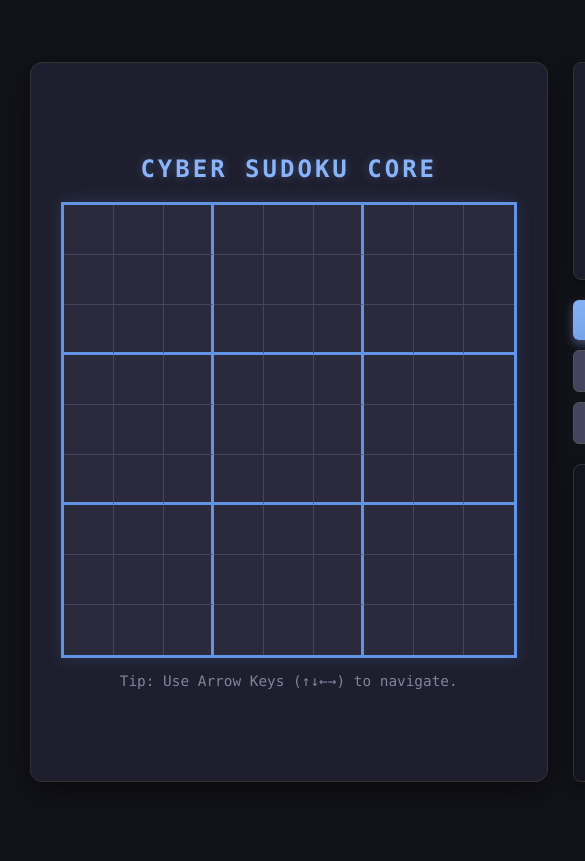
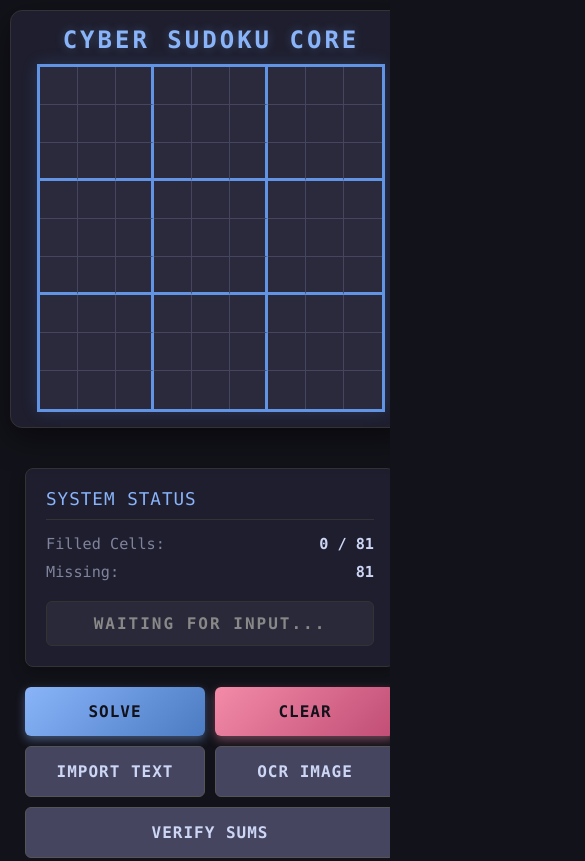
Before and after one commit to KKacobls/sudoku, a plain HTML site: page index.html in a window 390 px wide. Shown: the top 861 px of the page, 585 px wide, since content can reach past the window. Drawn offline with Linux system fonts and the light colour scheme.

Commit message:
Update: Add Mobile Responsive View

```diff
--- a/style.css
+++ b/style.css
@@ -26,6 +26,8 @@
     --src-manual: #ffffff;       /* 手打: 亮白 */
     --src-import: #f9e2af;       /* 匯入: 金黃 */
     --src-ocr: #cba6f7;          /* OCR: 紫色 */
+    /* 新增這一行：格子大小變數 */
+    --cell-size: 50px;
 }
 
 /* =========================================
@@ -95,8 +97,8 @@ body {
 
 .board {
     display: grid;
-    grid-template-columns: repeat(9, 50px);
-    grid-template-rows: repeat(9, 50px);
+    grid-template-columns: repeat(9, var(--cell-size));
+    grid-template-rows: repeat(9, var(--cell-size));
     border: 3px solid var(--border-outer);
     box-shadow: 0 0 15px rgba(98, 148, 230, 0.2);
     background-color: var(--grid-thick); /* 填補縫隙 */
@@ -104,10 +106,10 @@ body {
 }
 
 input {
-    width: 50px;
-    height: 50px;
+    width: var(--cell-size);
+    height: var(--cell-size);
     text-align: center;
-    font-size: 24px;
+    font-size: calc(var(--cell-size) * 0.5);
     border: none;
     outline: none;
     background-color: var(--input-bg);
@@ -315,3 +317,55 @@ textarea {
     0% { transform: rotate(0deg); }
     100% { transform: rotate(360deg); }
 }
+/* =========================================
+   9. 手機版響應式設計 (Mobile RWD)
+   ========================================= */
+@media screen and (max-width: 850px) {
+    /* 1. 讓變數變小：格子縮小以適應手機寬度 (360px 左右) */
+    :root {
+        --cell-size: 38px; /* 從 50px 縮小到 38px，剛好塞進手機 */
+    }
+
+    /* 2. 版面改為直向排列 */
+    .container {
+        flex-direction: column; /* 變垂直 */
+        height: auto; /* 高度自動撐開，不再固定 */
+        padding: 10px;
+        width: 100%;
+        overflow-y: auto; /* 允許上下捲動 */
+    }
+
+    body {
+        height: auto; /* 解除 body 高度限制 */
+        overflow-y: auto; /* 允許 body 捲動 */
+        padding-bottom: 20px;
+    }
+
+    /* 3. 調整區塊寬度 */
+    .game-area, .sidebar {
+        width: 100%; /* 佔滿螢幕寬度 */
+        padding: 15px;
+    }
+
+    /* 4. 隱藏提示文字，節省空間 */
+    .tip-text {
+        display: none;
+    }
+
+    /* 5. 標題變小一點 */
+    .game-title {
+        font-size: 1.5em;
+        margin-bottom: 10px;
+    }
+
+    /* 6. 按鈕變大，方便手指點擊 */
+    button {
+        padding: 15px;
+        font-size: 1em;
+    }
+
+    /* 7. 修正 Modal 在手機上的大小 */
+    .modal-content {
+        width: 90%;
+    }
+}
```
